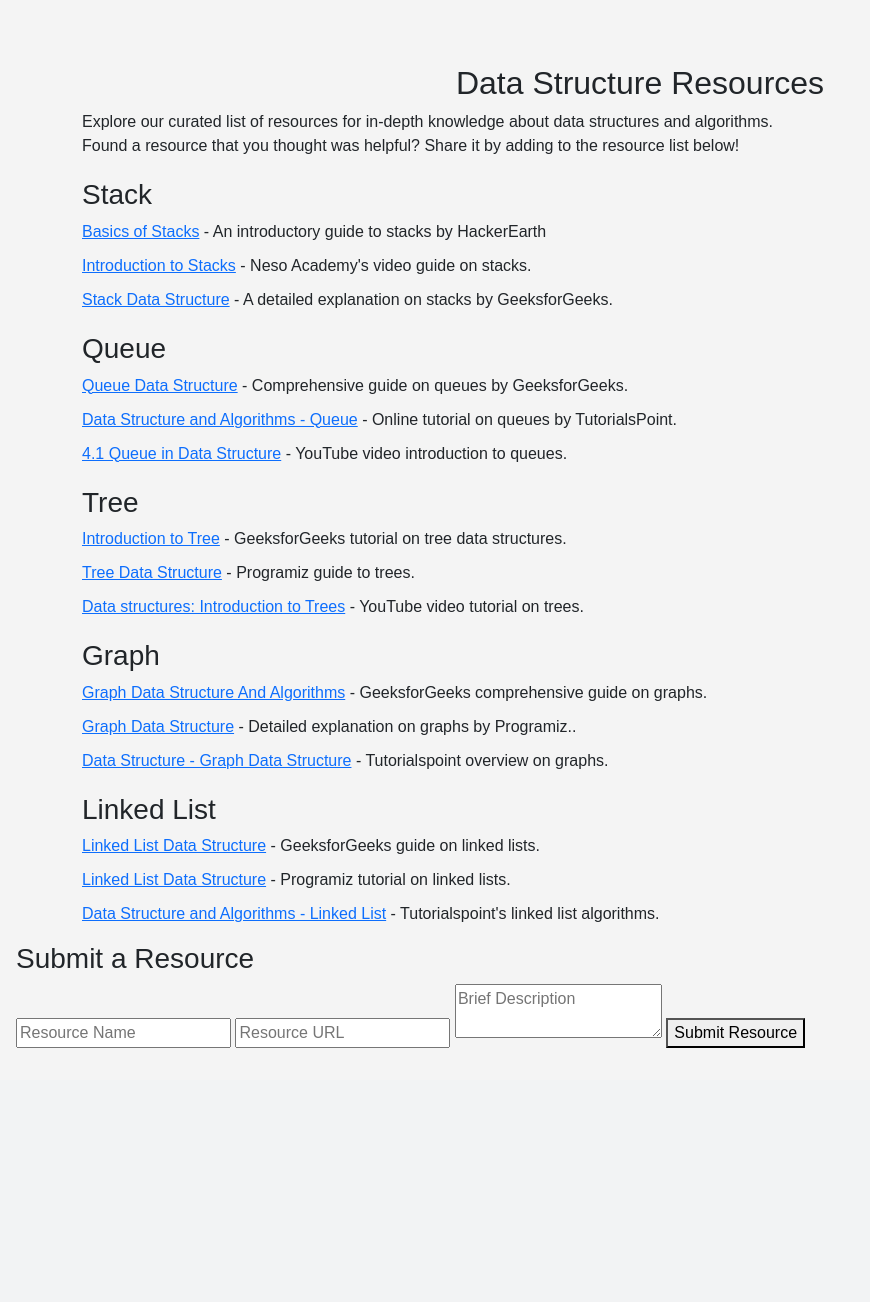
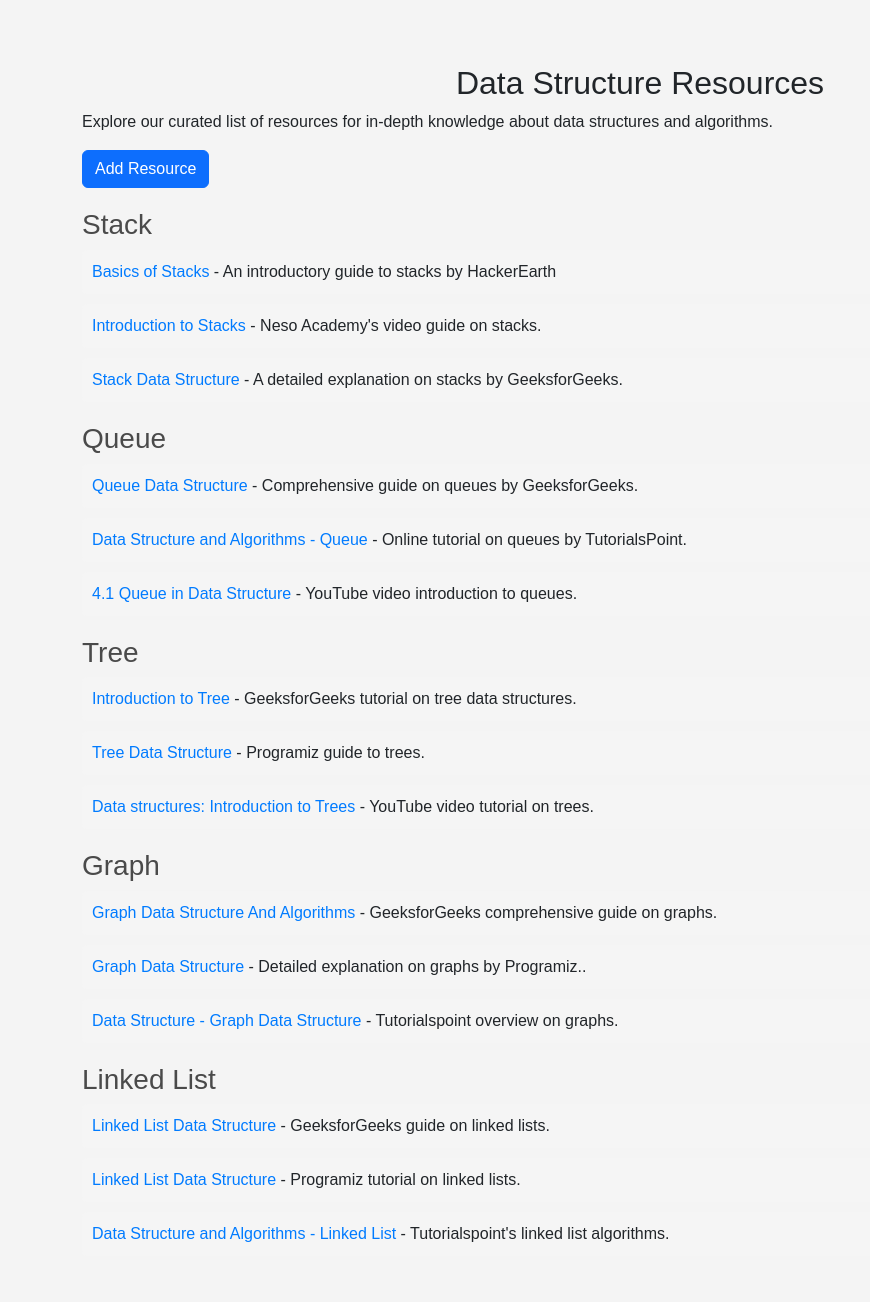
Before and after one commit to Bryan-Webifi-dev/Datalyzer, a Flask app: page /resources in a window 1280 px wide. Shown: the part 63-1365 px from the top of the page, without its empty margins (0-870 px from the left). Before the commit the page ends 1111 px from the top, so only its background shows below. Run offline with Flask 3, Linux system fonts and the light colour scheme.

Commit message:
adding new features

```diff
--- a/static/css/resources.css
+++ b/static/css/resources.css
@@ -1,13 +1,70 @@
-/* resources.css */
+/* General Styles for the Resources Page */
+.resources-content {
+    margin-bottom: 30px;
+}
+
 .resources-list h3 {
     margin-top: 20px;
-  }
+    color: #4a4a4a;
+}
 
-  .resources-list ul {
+.resources-list ul {
     list-style-type: none;
-    padding: 0;
-  }
+    padding-left: 0;
+}
 
-  .resources-list li {
+.resources-list li {
+    background-color: #f5f5f5;
     margin-bottom: 10px;
-  }
+    padding: 10px;
+    border-radius: 5px;
+}
+
+.resources-list a {
+    color: #007bff;
+    text-decoration: none;
+}
+
+.resources-list a:hover {
+    text-decoration: underline;
+}
+
+/* Styles for Resource Submission Modal */
+#resourceModal .modal-content {
+    background-color: #ffffff;
+    border-radius: 5px;
+}
+
+#resourceModal .modal-header {
+    background-color: #e9ecef;
+    border-bottom: 1px solid #dee2e6;
+}
+
+#resourceModal .modal-body {
+    padding: 20px;
+}
+
+#resourceModal input[type="text"],
+#resourceModal input[type="url"],
+#resourceModal textarea {
+    margin-bottom: 15px;
+    border: 1px solid #ced4da;
+    border-radius: 0.25rem;
+}
+
+#resourceModal .btn-primary {
+    background-color: #007bff;
+    border-color: #007bff;
+}
+
+#resourceModal .btn-primary:hover {
+    background-color: #0056b3;
+    border-color: #0056b3;
+}
+
+/* Responsive Adjustments */
+@media (max-width: 768px) {
+    .resources-content {
+        padding: 0 15px;
+    }
+}
--- a/templates/resources.html
+++ b/templates/resources.html
@@ -8,9 +8,32 @@
         <div class="col-lg-12">
             <div class="resources-content">
                 <h2 class="text-center">Data Structure Resources</h2>
-                <p>Explore our curated list of resources for in-depth knowledge about data structures and algorithms.
-                </br>
-                Found a resource that you thought was helpful? Share it by adding to the resource list below!</p>
+                <p>Explore our curated list of resources for in-depth knowledge about data structures and algorithms.</p>
+
+                <!-- Trigger Button for Modal -->
+                <button type="button" class="btn btn-primary" data-bs-toggle="modal" data-bs-target="#resourceModal">
+                    Add Resource
+                </button>
+
+                <!-- Modal Structure -->
+                <div class="modal fade" id="resourceModal" tabindex="-1" aria-labelledby="resourceModalLabel" aria-hidden="true">
+                    <div class="modal-dialog">
+                    <div class="modal-content">
+                        <div class="modal-header">
+                        <h5 class="modal-title" id="resourceModalLabel">Submit a Resource</h5>
+                        <button type="button" class="btn-close" data-bs-dismiss="modal" aria-label="Close"></button>
+                        </div>
+                        <div class="modal-body">
+                        <form id="resource-form">
+                            <input type="text" id="resource-name" class="form-control mb-2" placeholder="Resource Name" required>
+                            <input type="url" id="resource-url" class="form-control mb-2" placeholder="Resource URL" required>
+                            <textarea id="resource-description" class="form-control mb-2" placeholder="Brief Description" required></textarea>
+                            <button type="submit" class="btn btn-primary">Submit Resource</button>
+                        </form>
+                        </div>
+                    </div>
+                    </div>
+                </div>
 
                 <!-- Resources List -->
                 <div class="resources-list">
@@ -54,14 +77,4 @@
     </div>
 </div>
 
-<!-- Add to your resources page -->
-<div class="resource-submission-form">
-    <h3>Submit a Resource</h3>
-    <form id="resource-form">
-        <input type="text" id="resource-name" placeholder="Resource Name" required>
-        <input type="url" id="resource-url" placeholder="Resource URL" required>
-        <textarea id="resource-description" placeholder="Brief Description" required></textarea>
-        <button type="submit">Submit Resource</button>
-    </form>
-</div>
 {% endblock %}
```
Also changed, not shown: static/js/resources.js (added, +46 -0 lines).
